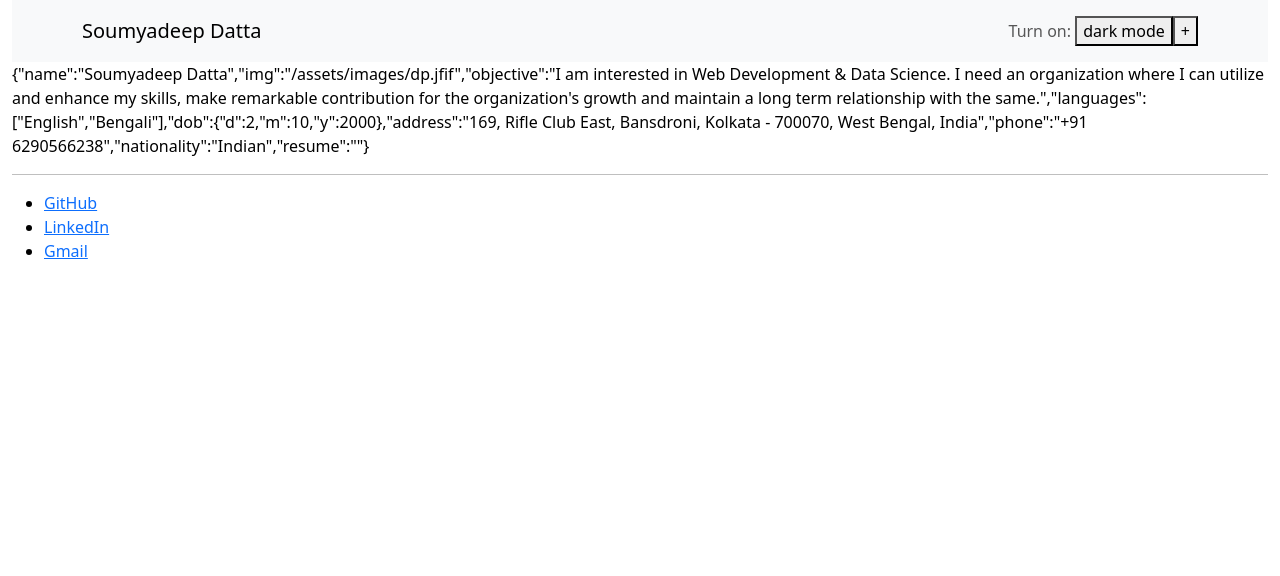
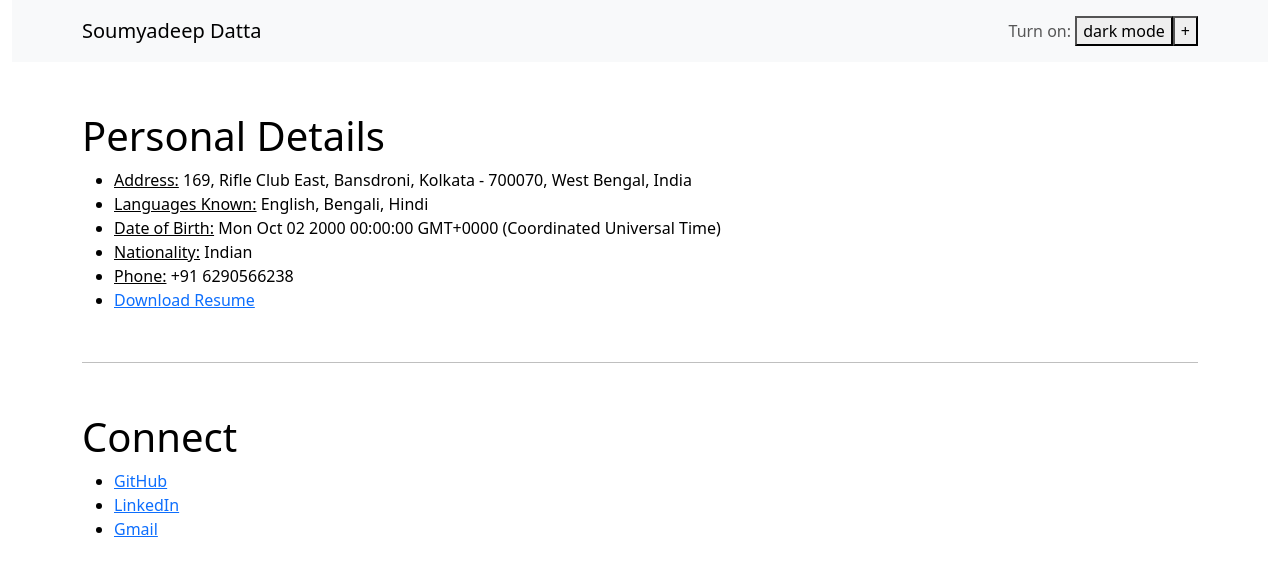
Before and after one commit to SoumyadeepDatta/react-portfolio-app, a React (Create React App) app: page /contact in a window 1280 px wide. Shown: the top 576 px of the page. Built offline with nearby package versions, Linux system fonts and the light colour scheme.

Commit message:
contact done

```diff
--- a/public/assets/data/data.json
+++ b/public/assets/data/data.json
@@ -3,12 +3,8 @@
     "name": "Soumyadeep Datta",
     "img": "/assets/images/dp.jfif",
     "objective": "I am interested in Web Development & Data Science. I need an organization where I can utilize and enhance my skills, make remarkable contribution for the organization's growth and maintain a long term relationship with the same.",
-    "languages": ["English", "Bengali"],
-    "dob": {
-      "d": 2,
-      "m": 10,
-      "y": 2000
-    },
+    "languages": ["English", "Bengali", "Hindi"],
+    "dob": "2000-10-02",
     "address": "169, Rifle Club East, Bansdroni, Kolkata - 700070, West Bengal, India",
     "phone": "+91 6290566238",
     "nationality": "Indian",
--- a/src/pages/Contact.js
+++ b/src/pages/Contact.js
@@ -1,10 +1,31 @@
 import React from "react";
+import { Container } from "react-bootstrap";
 
 function Contact(props) {
   return (
-    <div>
-      {JSON.stringify(props.data[0])}
-      <hr />
+    <Container style={{ marginTop: "50px", paddingBottom: "50px" }}>
+      <h1>Personal Details</h1>
+      <ul>
+        <li>
+          <u>Address:</u> {props.data[0].address}
+        </li>
+        <li>
+          <u>Languages Known:</u> {props.data[0].languages.join(", ")}
+        </li>
+        <li>
+          <u>Date of Birth:</u> {(new Date(props.data[0].dob).toString())}
+        </li>
+        <li>
+          <u>Nationality:</u> {props.data[0].nationality}
+        </li>
+        <li>
+          <u>Phone:</u> {props.data[0].phone}
+        </li>
+        <li><a href="">Download Resume</a></li>
+      </ul>
+
+      <hr style={{marginTop:"50px",marginBottom:"50px"}}/>
+      <h1>Connect</h1>
       <ul>
         {props.data[1].map((e, id) => (
           <li key={id}>
@@ -14,7 +35,7 @@ function Contact(props) {
           </li>
         ))}
       </ul>
-    </div>
+    </Container>
   );
 }
 
```
